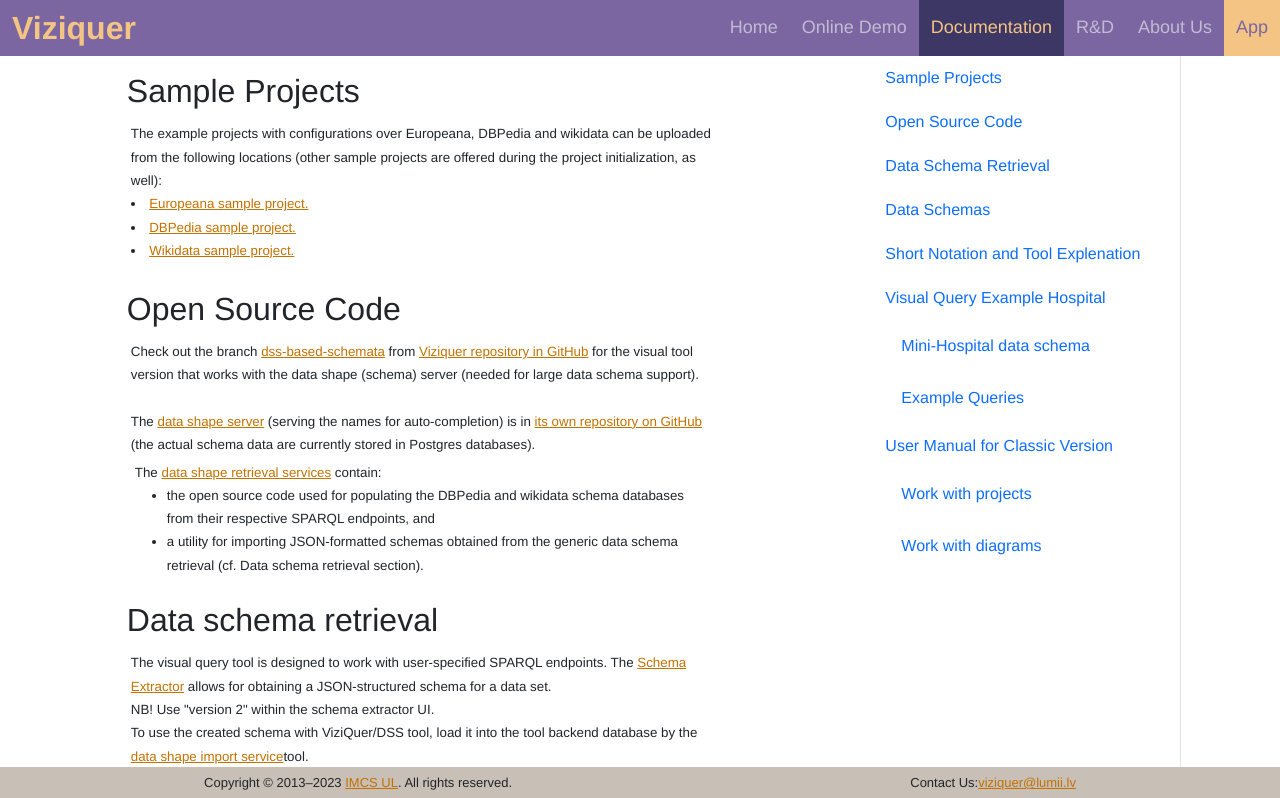
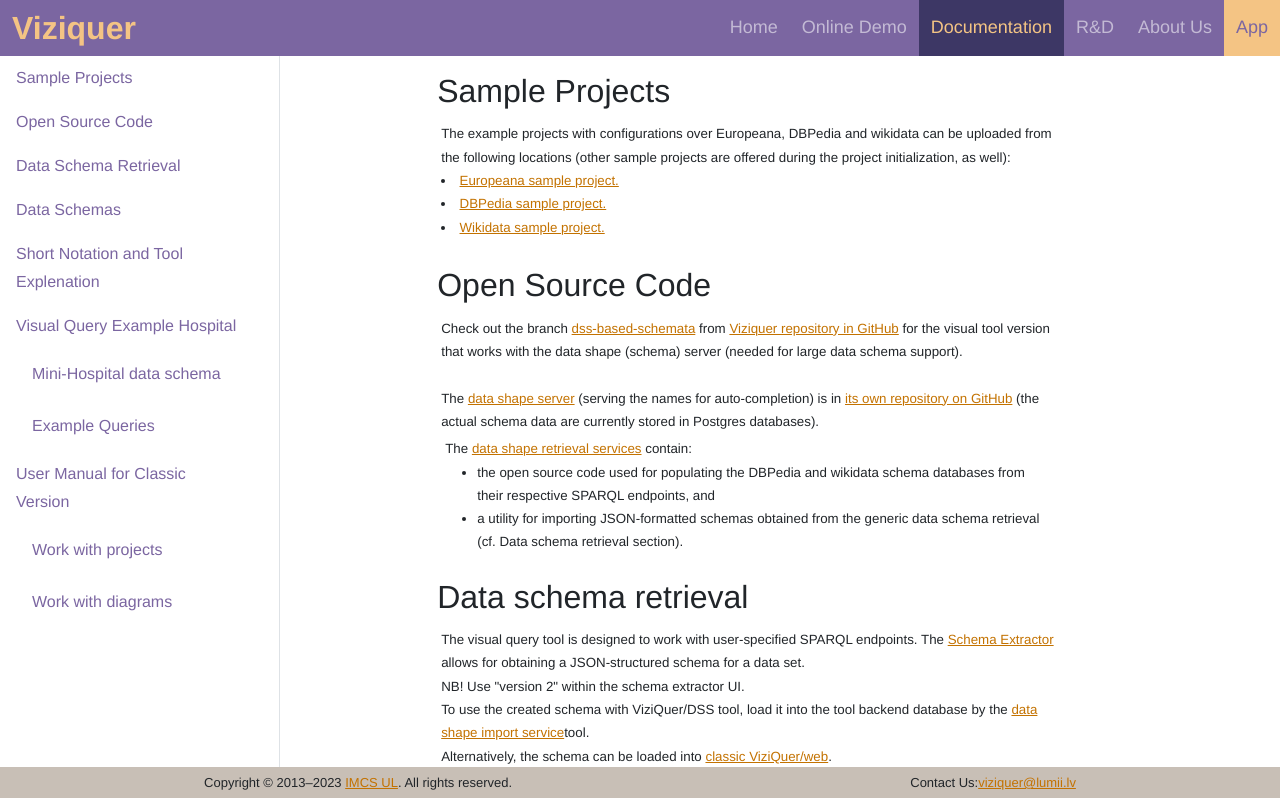
Before and after one commit to peppermint25/ViziQuer, an Angular app: page /ViziQuer/documentation in a window 1280 px wide. Shown: the top 798 px of the page. Built offline with nearby package versions, Linux system fonts and the light colour scheme.

Commit message:
Tried to fix routing and sidenav

```diff
--- a/src/app/app-routing.module.ts
+++ b/src/app/app-routing.module.ts
@@ -1,10 +1,11 @@
 import { NgModule } from '@angular/core';
-import { RouterModule, Routes } from '@angular/router';
+import { RouterModule, Routes} from '@angular/router';
 import { HomeComponent } from './home/home.component';
 import { ResearchComponent } from './research/research.component';
 import { QuerryEnvironmentComponent } from './querry-environment/querry-environment.component';
 import { ContactsComponent } from './contacts/contacts.component';
 import { DocumentationComponent } from './documentation/documentation.component';
+import { LocationStrategy, PathLocationStrategy } from '@angular/common';
 
 const routes: Routes = [
   {path: '', component: HomeComponent},
@@ -19,6 +20,9 @@
 
 @NgModule({
   imports: [RouterModule.forRoot(routes)],
-  exports: [RouterModule]
+  exports: [RouterModule],
+  providers: [
+    { provide: LocationStrategy, useClass: PathLocationStrategy }
+  ]
 })
 export class AppRoutingModule { }
--- a/src/app/documentation/documentation.component.html
+++ b/src/app/documentation/documentation.component.html
@@ -1,7 +1,28 @@
 
 
 <div class="row">
-  <div class="col-8">
+  <div class="col-3" id="sidenav">
+    <nav id="navbar" class="h-100 flex-column align-items-stretch pe-4 border-end">
+      <nav class="nav nav-pills flex-column">
+        <a class="nav-link" href="documentation#sample-projects">Sample Projects</a>
+        <a class="nav-link" href="documentation#open-source-code">Open Source Code</a>
+        <a class="nav-link" href="documentation#data-retrieval">Data Schema Retrieval</a>
+        <a class="nav-link" href="documentation#data-schema">Data Schemas</a>
+        <a class="nav-link" href="documentation#short-notation">Short Notation and Tool Explenation</a>
+        <a class="nav-link" href="documentation#visual-query">Visual Query Example Hospital</a>
+        <nav class="nav nav-pills flex-column">
+          <a class="nav-link ms-3 my-1" href="documentation#hospital-schema">Mini-Hospital data schema</a>
+          <a class="nav-link ms-3 my-1" href="documentation#example-queries">Example Queries </a>
+        </nav>
+        <a class="nav-link" href="documentation#visual-query">User Manual for Classic Version</a>
+        <nav class="nav nav-pills flex-column">
+          <a class="nav-link ms-3 my-1" href="documentation#work-with-projects">Work with projects</a>
+          <a class="nav-link ms-3 my-1" href="documentation#work-with-diagrams">Work with diagrams</a>
+        </nav>
+      </nav>
+    </nav>
+  </div>
+  <div class="col-9" id="content">
     <div data-bs-targer="#navbar" data-bs-spy="scroll" data-bs-smooth-scroll="true" class="component">
       <div class="component-element" id="sample-projects">
         <h2>Sample Projects</h2>
@@ -351,29 +372,6 @@
         </div>
       </div>
     </div>
-
-  </div>
-
-  <div class="col-4">
-    <nav id="navbar" class="h-100 flex-column align-items-stretch pe-4 border-end">
-      <nav class="nav nav-pills flex-column">
-        <a class="nav-link" href="documentation#sample-projects">Sample Projects</a>
-        <a class="nav-link" href="documentation#open-source-code">Open Source Code</a>
-        <a class="nav-link" href="documentation#data-retrieval">Data Schema Retrieval</a>
-        <a class="nav-link" href="documentation#data-schema">Data Schemas</a>
-        <a class="nav-link" href="documentation#short-notation">Short Notation and Tool Explenation</a>
-        <a class="nav-link" href="documentation#visual-query">Visual Query Example Hospital</a>
-        <nav class="nav nav-pills flex-column">
-          <a class="nav-link ms-3 my-1" href="documentation#hospital-schema">Mini-Hospital data schema</a>
-          <a class="nav-link ms-3 my-1" href="documentation#example-queries">Example Queries </a>
-        </nav>
-        <a class="nav-link" href="documentation#visual-query">User Manual for Classic Version</a>
-        <nav class="nav nav-pills flex-column">
-          <a class="nav-link ms-3 my-1" href="documentation#work-with-projects">Work with projects</a>
-          <a class="nav-link ms-3 my-1" href="documentation#work-with-diagrams">Work with diagrams</a>
-        </nav>
-      </nav>
-    </nav>
   </div>
 </div>
 
--- a/src/app/documentation/documentation.component.scss
+++ b/src/app/documentation/documentation.component.scss
@@ -45,39 +45,39 @@
     }
   }
 }
-.sidenav{
-  position: fixed;
-  display: block;
-  top: 25%;
-  left: 85%;
-  font-size: 1.25rem;
-  ul{
-    list-style: none ;
-    padding: 0;
-    margin: 0;
-    border: 4px solid $secondary-color;
-    li{
-      padding: 5px;
-      align-items: center;
-      background-color: $primary-color;
-      // border: 4px solid $secondary-color;
-      &:hover{
-        background-color: $darker-primary-color;
-      }
-      a{
-        color: $text-color;
-        display:flex;
-        text-decoration: none;
-      }
-      ul{
-        border: none;
-        font-size: 0.8em;
-        padding-left: 0.25em;
-      }
-    }
+
+// #content{
+//   padding: 0;
+//   margin: none;
+// }
+
+#sidenav{
+  top: 30%;
+// position: fixed;
+}
+
+.nav-link{
+  color: $primary-color;
+
+  &:hover{
+    background-color: $secondary-color;
+  }
+  .active{
+    background-color: $accent-color;
+    color: $text-color;
   }
 }
 
-#navbar{
-  position: fixed;
+@media only screen and (max-width: 850px) {
+  #sidenav{
+    display: none;
+  }
+  #content{
+    width: 100%;
+  }
+
 }
+
+.row{
+  width: 95%;
+}
```
Also changed, not shown: src/app/documentation/documentation.component.ts (+0 -7 lines).
